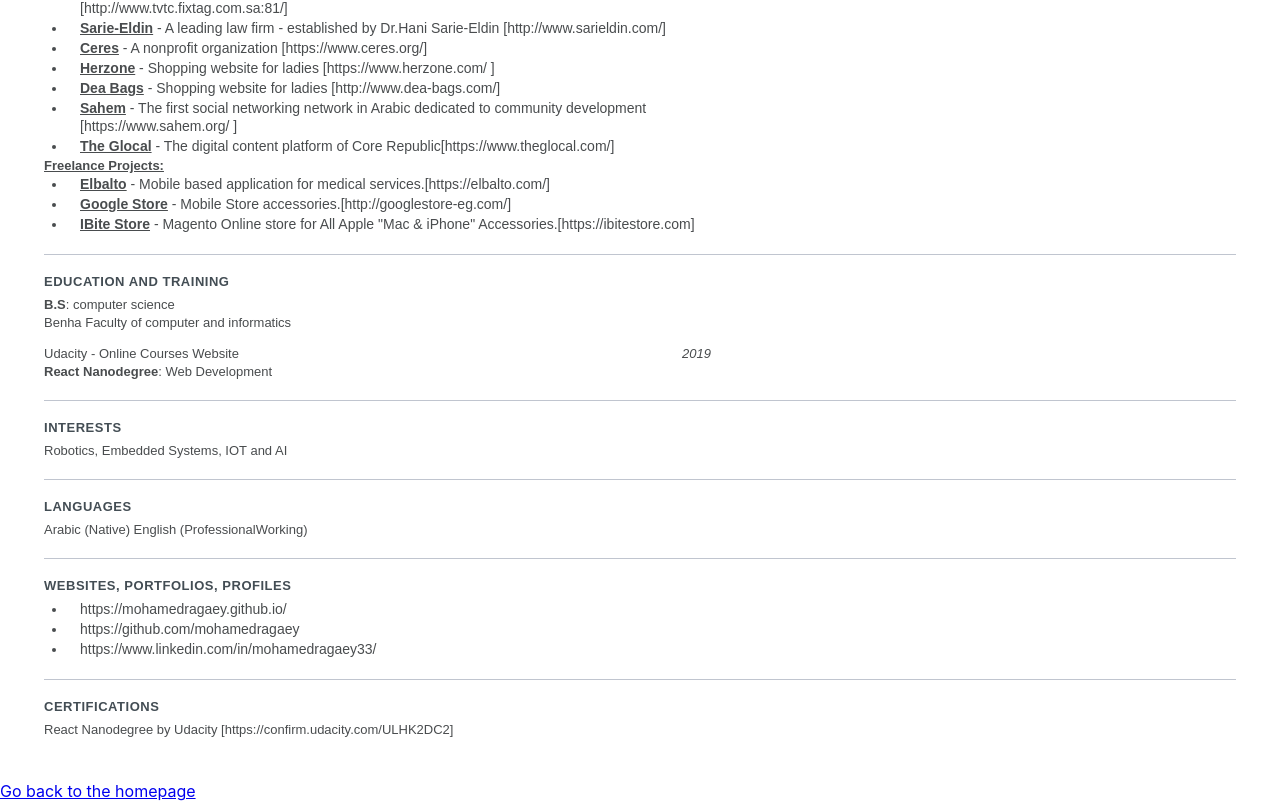
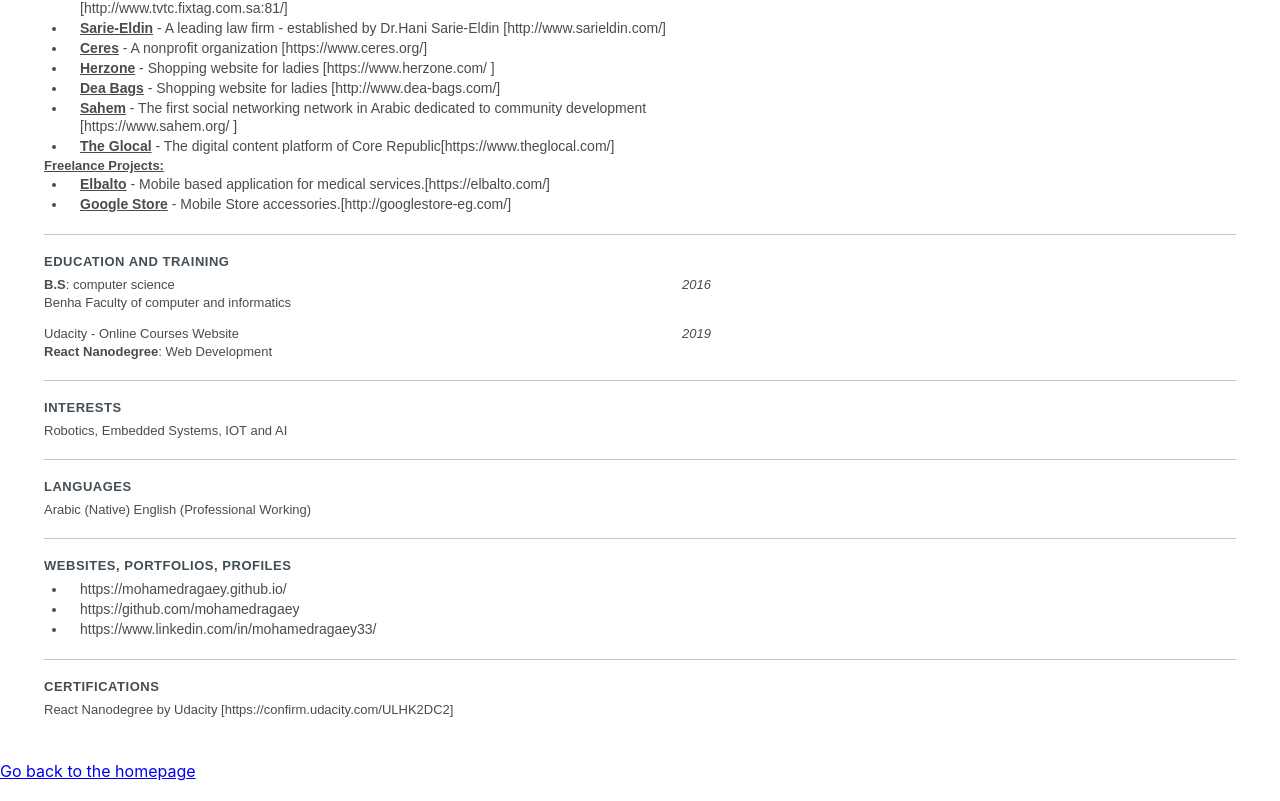
Before and after one commit to mohamedragaey/mohamedragaey.github.io, a React (Create React App) app: page /resume in a window 1280 px wide. Shown: the part 762-1563 px from the top of the page. Built offline with nearby package versions, Linux system fonts and the light colour scheme; the HTML template or start-up script is replaced by a standard one.

Commit message:
Updating cv

```diff
--- a/src/components/cv.js
+++ b/src/components/cv.js
@@ -101,12 +101,14 @@
           <div className="paragraph PARAGRAPH_EXPR firstparagraph ">
             <div className="singlecolumn">
                             <span className="paddedline padb5 txtRglr">
-                        <span className="jobtitle">Arkdev, Nasr City - UI Developer</span><span className="sprtr"> / </span>
+                        <span className="jobtitle">Arkdev, Nasr City - UI Developer</span><span
+                              className="sprtr"> / </span>
                         <span className="companyname">Arkdev</span><span> - </span>
                         <span className="joblocation jobcity">Nasr City</span><span>, </span>
                         <span className="joblocation jobstate">Cairo</span>
                         <span className="datesWrapper txtItl">
-                            <span className="jobdates">10/2016</span><span> - </span><span className="jobdates">Current</span>
+                            <span className="jobdates">10/2016</span><span> - </span><span
+                          className="jobdates">Current</span>
                         </span>
                     </span>
               <div className="jobline">
@@ -170,9 +172,9 @@
                 <li><u><strong>Google Store</strong></u> - Mobile Store
                   accessories.[http://googlestore-eg.com/]
                 </li>
-                <li><u><strong>IBite Store</strong></u> - Magento Online store for All Apple "Mac &amp;
-                  iPhone" Accessories.[https://ibitestore.com]
-                </li>
+                {/*<li><u><strong>IBite Store</strong></u> - Magento Online store for All Apple "Mac &amp;*/}
+                  {/*iPhone" Accessories.[https://ibitestore.com]*/}
+                {/*</li>*/}
               </ul>
             </div>
           </div>
@@ -186,6 +188,9 @@
                     <span className="paddedline">
                         <span className="degree">B.S</span><span>: </span>
                         <span className="programline">computer science</span>
+                        <span className="datesWrapper txtItl">
+                          <span className="jobdates">2016</span>
+                        </span>
                     </span>
               <span className="field">Benha Faculty of computer and informatics</span>
             </div>
@@ -224,7 +229,7 @@
           </div>
           <div className="paragraph PARAGRAPH_CUST firstparagraph ">
             <div className="field singlecolumn">
-              <p>Arabic (Native) English (ProfessionalWorking)</p>
+              <p>Arabic (Native) English (Professional Working)</p>
             </div>
           </div>
         </div>
```
Also changed, not shown: 1 other file (tests, documents, lock files or other folders).
